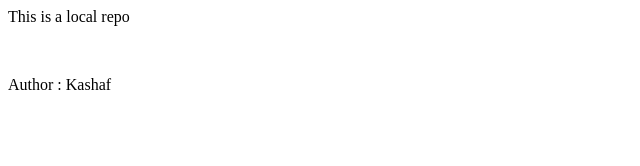
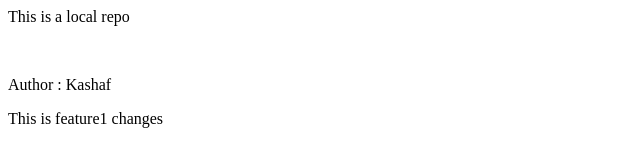
Before and after one commit to kashafcoder/localrepo, a plain HTML site: page localrepo/index.html in a window 1280 px wide. Shown: the whole page, without its empty margins (0-640 px from the left). Drawn offline with Linux system fonts and the light colour scheme.

Commit message:
feature changes

```diff
--- a/localrepo/index.html
+++ b/localrepo/index.html
@@ -1,3 +1,4 @@
 <p>This is a local repo</p>
 <br>
 <p>Author : Kashaf</p>
+<p>This is feature1 changes</p>
```
